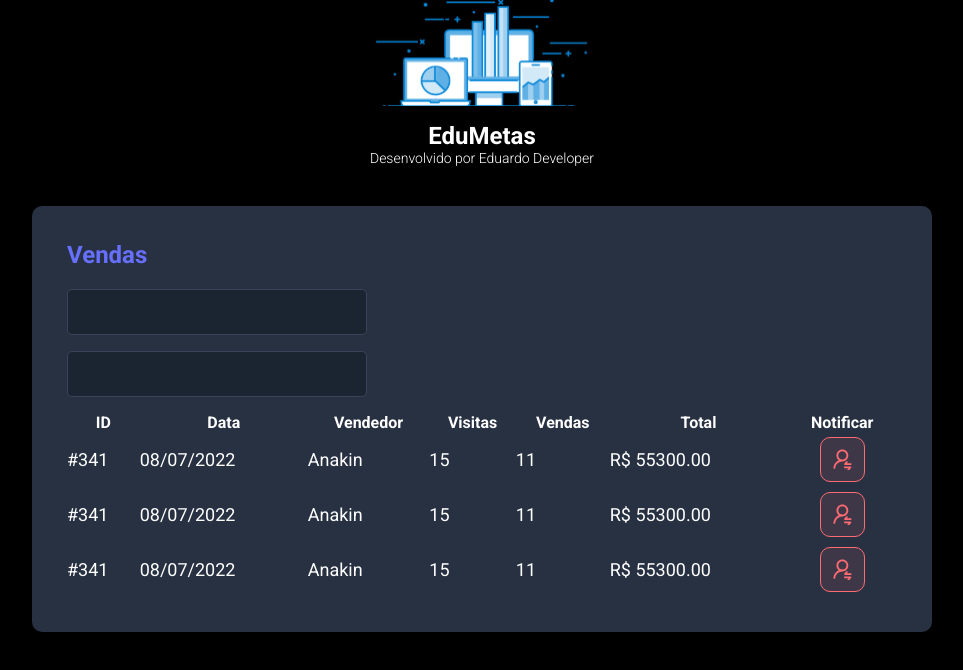
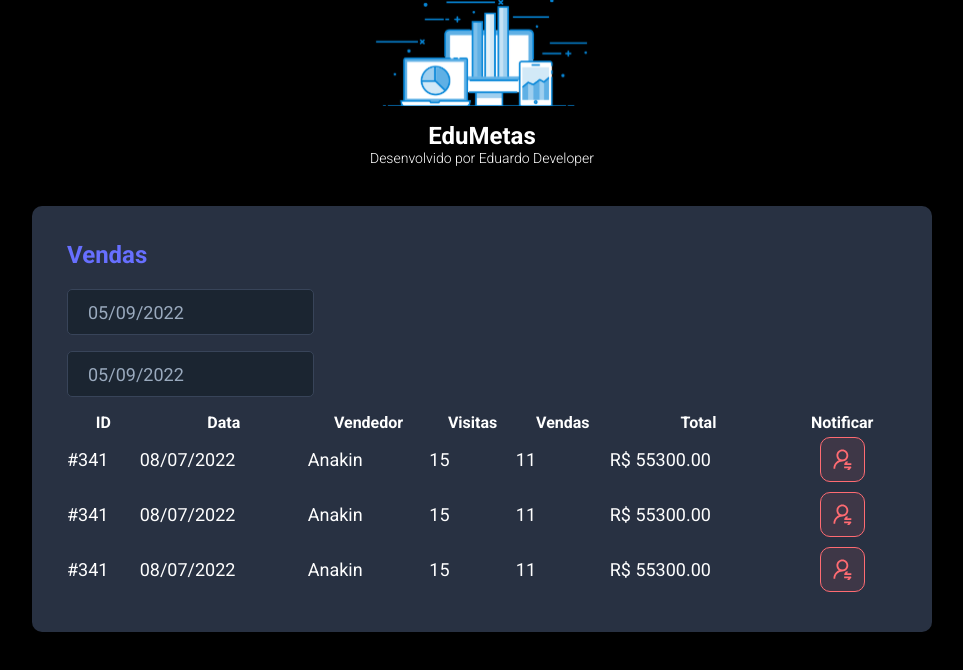
Before and after one commit to eduardotecnologo/sds-dsmeta, a React (Vite) app in the folder frontend/: page / in a window 1280 px wide. Shown: the top 670 px of the page, without its empty margins (158-1121 px from the left). Built offline with nearby package versions, Linux system fonts and the light colour scheme.

Commit message:
Install component DatePicker

```diff
--- a/frontend/package.json
+++ b/frontend/package.json
@@ -9,7 +9,9 @@
     "preview": "vite preview"
   },
   "dependencies": {
+    "@types/react-datepicker": "4.4.2",
     "react": "^18.2.0",
+    "react-datepicker": "4.8.0",
     "react-dom": "^18.2.0"
   },
   "devDependencies": {
--- a/frontend/src/components/SalesCard/SalesCard.tsx
+++ b/frontend/src/components/SalesCard/SalesCard.tsx
@@ -1,6 +1,8 @@
 import './style.css';
-import icon from '../../assets/img/icon-notification.svg';
 import { NotificationButton } from '../NotificationButton';
+import DatePicker from "react-datepicker";
+import "react-datepicker/dist/react-datepicker.css";
+
 
 export function SalesCard(){
     return(
@@ -8,10 +10,20 @@
             <h2 className="edumeta-sales-title">Vendas</h2>
             <div>
               <div className="edumeta-form-control-container">
-                <input className="edumeta-form-control" type="text" />
-              </div>
-              <div className="edumeta-form-control-container">
-                <input className="edumeta-form-control" type="text" />
+                <DatePicker
+                        selected={new Date()}
+                        onChange={(date: Date) => {}}
+                        className="edumeta-form-control"
+                        dateFormat="dd/MM/yyyy"
+                />
+                </div>
+                <div className="edumeta-form-control-container">
+                <DatePicker
+                        selected={new Date()}
+                        onChange={(date: Date) => {}}
+                        className="edumeta-form-control"
+                        dateFormat="dd/MM/yyyy"
+                />
               </div>
             </div>
 
```
Also changed, not shown: 2 other files (tests, documents, lock files or other folders).
